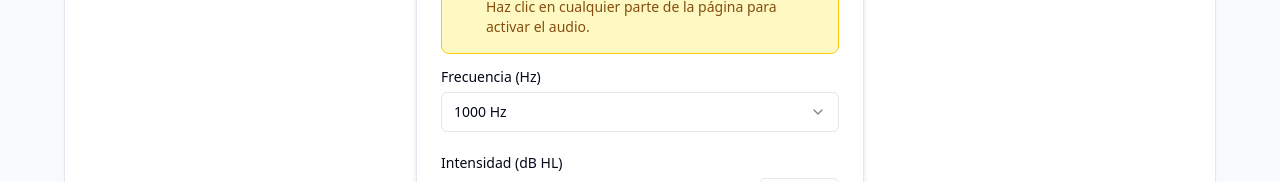
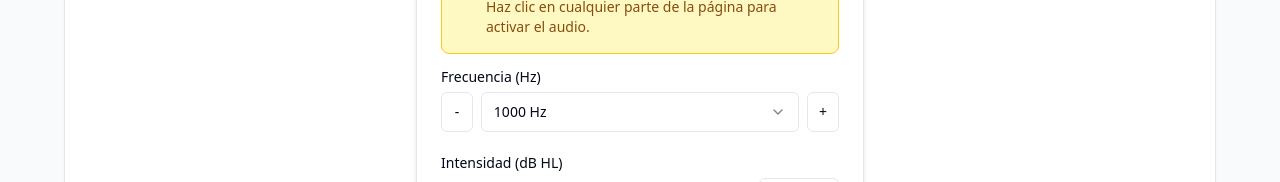
Before and after one commit to tufonoayuda-pixel/audiometro1, a React (Vite) app: page / in a window 1280 px wide. Shown: the part 362-544 px from the top of the page. Built offline with nearby package versions, Linux system fonts and the light colour scheme.

Commit message:
[dyad] wrote 1 file(s)

```diff
--- a/src/components/audiometer/AudiometerControlPanel.tsx
+++ b/src/components/audiometer/AudiometerControlPanel.tsx
@@ -38,12 +38,15 @@ export const AudiometerControlPanel: React.FC<AudiometerControlPanelProps> = ({
   const currentFrequency = customFrequency ? parseFloat(customFrequency) : frequency;
 
   const handleFrequencyChange = (value: string) => {
-    if (fixedFrequencies.includes(parseInt(value))) {
-      setFrequency(parseInt(value));
+    if (value === 'custom') {
+      setFrequency(0); // Indicate custom frequency is active
+      setCustomFrequency(''); // Clear custom input initially
+    } else {
+      const parsedValue = parseInt(value);
+      if (fixedFrequencies.includes(parsedValue)) {
+        setFrequency(parsedValue);
         setCustomFrequency('');
-    } else {
-      setFrequency(0); // Indicate custom frequency is active
-      setCustomFrequency(value);
+      }
     }
   };
 
@@ -52,6 +55,38 @@ export const AudiometerControlPanel: React.FC<AudiometerControlPanelProps> = ({
     if (value === '' || (/^\d+$/.test(value) && parseInt(value) >= 100 && parseInt(value) <= 10000)) {
       setCustomFrequency(value);
       setFrequency(0); // Indicate custom frequency is active
+    }
+  };
+
+  const adjustFrequency = (delta: number) => {
+    let newFreq = currentFrequency;
+
+    if (frequency !== 0 && fixedFrequencies.includes(frequency)) {
+      // Currently a fixed frequency is selected
+      const currentIndex = fixedFrequencies.indexOf(frequency);
+      let newIndex = currentIndex + delta;
+
+      if (newIndex >= 0 && newIndex < fixedFrequencies.length) {
+        newFreq = fixedFrequencies[newIndex];
+        setFrequency(newFreq);
+        setCustomFrequency('');
+      } else if (newIndex < 0) {
+        // Going below the lowest fixed frequency, switch to custom
+        newFreq = Math.max(100, fixedFrequencies[0] + delta * 50); // Adjust by 50Hz from lowest fixed
+        setFrequency(0);
+        setCustomFrequency(String(newFreq));
+      } else {
+        // Going above the highest fixed frequency, switch to custom
+        newFreq = Math.min(10000, fixedFrequencies[fixedFrequencies.length - 1] + delta * 50); // Adjust by 50Hz from highest fixed
+        setFrequency(0);
+        setCustomFrequency(String(newFreq));
+      }
+    } else {
+      // Currently a custom frequency is selected or input is empty
+      newFreq = (customFrequency === '' ? 1000 : parseFloat(customFrequency)) + delta * 50;
+      newFreq = Math.max(100, Math.min(10000, newFreq));
+      setFrequency(0);
+      setCustomFrequency(String(newFreq));
     }
   };
 
@@ -111,6 +146,8 @@ export const AudiometerControlPanel: React.FC<AudiometerControlPanelProps> = ({
     };
   }, [isPlaying, isReady, onStartTone, onStopTone, settings, presentationMode]);
 
+  const isFrequencyInvalid = customFrequency !== '' && (parseFloat(customFrequency) < 100 || parseFloat(customFrequency) > 10000);
+
   return (
     <div className="p-6 border rounded-lg shadow-md bg-card text-card-foreground w-full max-w-md mx-auto">
       <h2 className="text-2xl font-semibold mb-6 text-center">Simulador de Audiómetro</h2>
@@ -139,6 +176,15 @@ export const AudiometerControlPanel: React.FC<AudiometerControlPanelProps> = ({
         {/* Frecuencia */}
         <div>
           <Label htmlFor="frequency-select" className="mb-2 block">Frecuencia (Hz)</Label>
+          <div className="flex items-center space-x-2">
+            <Button
+              variant="outline"
+              size="icon"
+              onClick={() => adjustFrequency(-1)}
+              disabled={currentFrequency <= 100 || isFrequencyInvalid}
+            >
+              -
+            </Button>
             <Select onValueChange={handleFrequencyChange} value={frequency === 0 && customFrequency === '' ? '' : (fixedFrequencies.includes(frequency) ? String(frequency) : 'custom')}>
               <SelectTrigger id="frequency-select" className="w-full">
                 <SelectValue placeholder="Seleccionar o ingresar" />
@@ -152,6 +198,15 @@ export const AudiometerControlPanel: React.FC<AudiometerControlPanelProps> = ({
                 <SelectItem value="custom">Frecuencia Personalizada</SelectItem>
               </SelectContent>
             </Select>
+            <Button
+              variant="outline"
+              size="icon"
+              onClick={() => adjustFrequency(1)}
+              disabled={currentFrequency >= 10000 || isFrequencyInvalid}
+            >
+              +
+            </Button>
+          </div>
           {(frequency === 0 || !fixedFrequencies.includes(frequency)) && (
             <Input
               type="number"
@@ -163,7 +218,7 @@ export const AudiometerControlPanel: React.FC<AudiometerControlPanelProps> = ({
               max={10000}
             />
           )}
-          {customFrequency && (parseFloat(customFrequency) < 100 || parseFloat(customFrequency) > 10000) && (
+          {isFrequencyInvalid && (
             <p className="text-red-500 text-sm mt-1">La frecuencia personalizada debe estar entre 100 y 10000 Hz.</p>
           )}
         </div>
@@ -267,7 +322,7 @@ export const AudiometerControlPanel: React.FC<AudiometerControlPanelProps> = ({
             isPlaying ? "bg-red-600 hover:bg-red-700" : "bg-green-600 hover:bg-green-700",
             !isReady && "opacity-50 cursor-not-allowed"
           )}
-          disabled={!isReady || (customFrequency !== '' && (parseFloat(customFrequency) < 100 || parseFloat(customFrequency) > 10000))}
+          disabled={!isReady || isFrequencyInvalid}
           onMouseDown={() => presentationMode === 'manual' && onStartTone(settings)}
           onMouseUp={() => presentationMode === 'manual' && onStopTone()}
           onClick={() => presentationMode === 'automatic' && (isPlaying ? onStopTone() : onStartTone(settings))}
```
Lines whose indentation alone changed are shown as unchanged.
